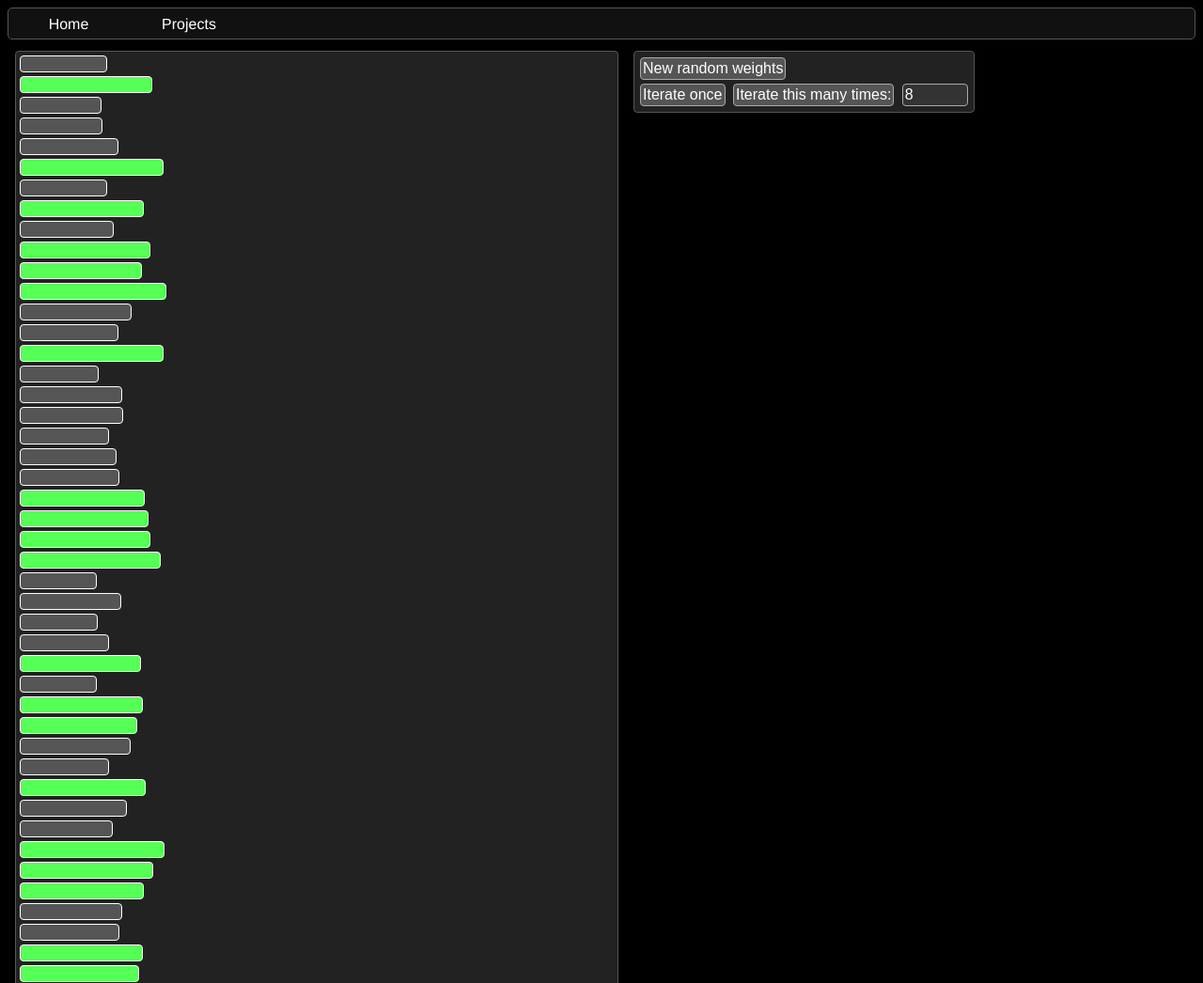
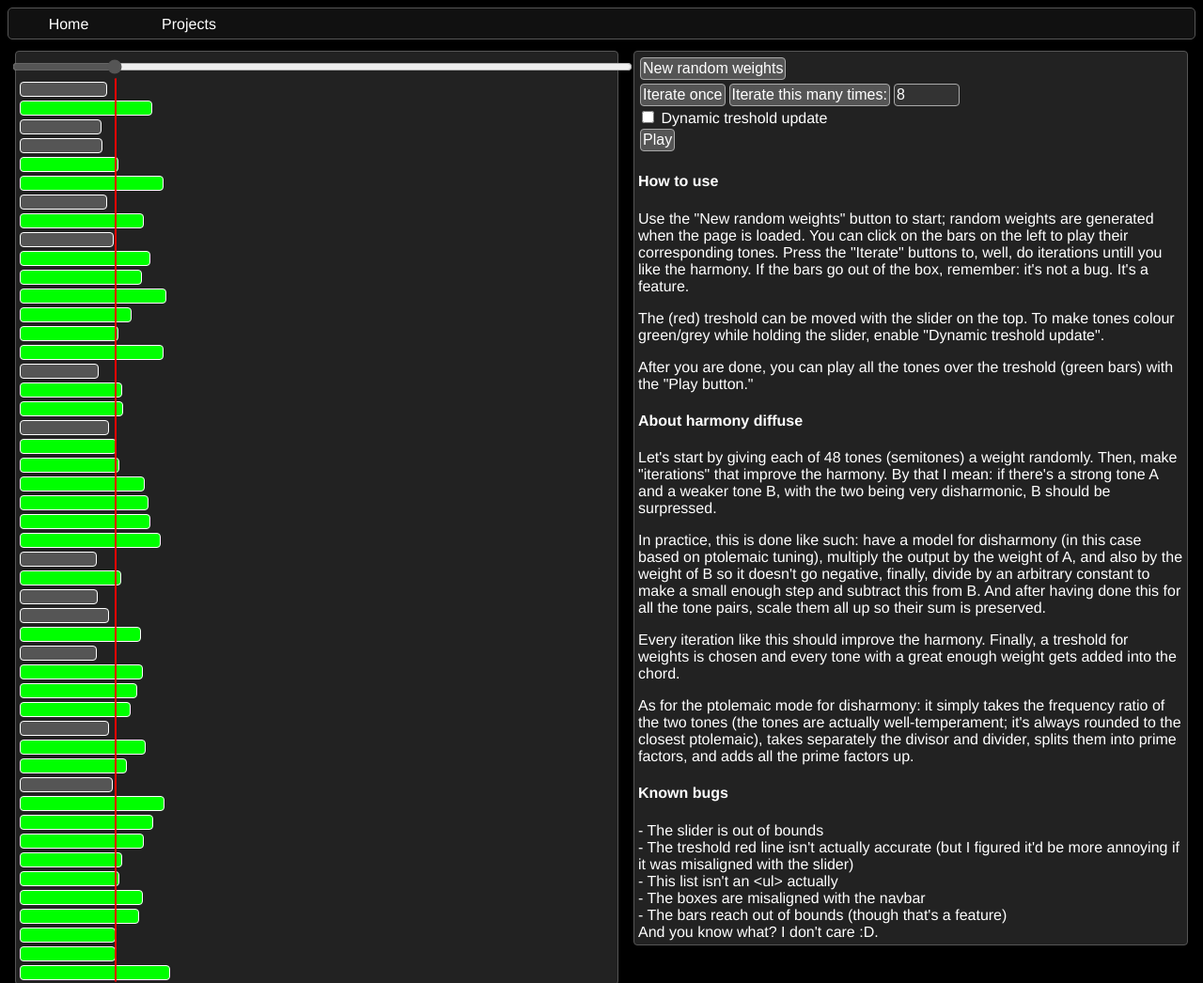
Before and after one commit to silenysakal2/silenysakal2.github.io, a plain HTML site: page projects/music-gen/harmony_diffuse.html in a window 1280 px wide. Shown: the top 1046 px of the page at 94% size. Drawn offline with Linux system fonts and the light colour scheme.

Commit message:
Finished harmony diffuse

```diff
--- a/projects/music-gen/harmony_diffuse.html
+++ b/projects/music-gen/harmony_diffuse.html
@@ -17,11 +17,36 @@
 				background-color: #222;
 			}
 			div.bar {
-				height: 16px;
-				margin-bottom: 4px;
+				height: 14px;
+				margin-top: 4px;
 				border: 1px solid #fff;
 				border-radius: 4px;
 				background-color: #555;
+			}
+			div.bar:hover {
+				background-color: #666;
+			}
+			div.bar:active {
+				background-color: #aaa;
+			}
+			div.tone-accepted {
+				background-color: #0f0;
+			}
+			div.tone-accepted:hover {
+				background-color: #5f5;
+			}
+			div.tone-accepted:active {
+				background-color: #afa;
+			}
+
+			div.treshold {
+				position: absolute;
+				bottom: 1px;
+				width: 3px;
+				height: 960px;
+				border: 2px solid transparent;
+				border-radius: 3px;
+				border-right-color: #f00;
 			}
 
 			button {
@@ -53,10 +78,21 @@
 			input[type=number]:hover {
 				border-color: #fff;
 			}
+
+			input[type=range] {
+				margin: 4px;
+				accent-color: #555;
+			}
+
+			input[type=checkbox] {
+				border: 1px solid #aaa;
+				border-radius: 16px;
+				accent-color: #555;
+			}
 		</style>
 	</head>
 	<body>
-		<nav class="nav">
+		<nav class="nav" style="z-index: 2;">
 			<!--<div class="path">Index</div>-->
 			<div class="pages" id="navbar-pages">Navbar content placeholder (hope it'll load soon)</div>
 		</nav>
@@ -72,19 +108,55 @@
 
 
 
-		<div id="bars" class="block" style="width: 50%;"></div><div class="block">
-			<button onclick="new_random_weights(); display_weights();">New random weights</button><br/>
-			<button onclick="iterate(); display_weights();">Iterate once</button> <button onclick="iterate_multiple(); display_weights();">Iterate this many times:</button> <input id="iteration-count" type="number" min="1" step="1" value="8" />
+		<div id="bars" class="block" style="width: 50%; position: relative;"><div style="margin-left: -8px; margin-right: -20px;"><input id="treshold-input" type="range" min="0" max="8" value="1.25" step="any" onchange="display_treshold(true);" oninput="display_treshold(false);" style="width: 100%; margin-left: 0px;" /></div><div id="treshold" class="treshold"></div></div><div style="width: calc(50% - 52px);" class="block">
+			<button onclick="new_random_weights(); display_weights(); display_treshold(true);">New random weights</button><br/>
+			<button onclick="iterate(); display_weights(); display_treshold(true);">Iterate once</button><button onclick="iterate_multiple(); display_weights(); display_treshold(true);">Iterate this many times:</button><input id="iteration-count" type="number" min="1" step="1" value="8" /><br/>
+			<input id="dynamic-treshold-update" type="checkbox" /> <label for="dynamic-treshold-update">Dynamic treshold update</label><br/>
+			<button onclick="play();">Play</button><br/>
+			<h4>How to use</h4>
+			<p>
+				Use the "New random weights" button to start; random weights are generated when the page is loaded. You can click on the bars on the left to play their corresponding tones. Press the "Iterate" buttons to, well, do iterations untill you like the harmony. If the bars go out of the box, remember: it's not a bug. It's a feature.
+			</p>
+			<p>
+				The (red) treshold can be moved with the slider on the top. To make tones colour green/grey while holding the slider, enable "Dynamic treshold update".
+			</p>
+			<p>
+				After you are done, you can play all the tones over the treshold (green bars) with the "Play button."
+			</p>
+			<h4>About harmony diffuse</h4>
+			<p>
+				Let's start by giving each of 48 tones (semitones) a weight randomly. Then, make "iterations" that improve the harmony. By that I mean: if there's a strong tone A and a weaker tone B, with the two being very disharmonic, B should be surpressed.
+			</p>
+			<p>
+				In practice, this is done like such: have a model for disharmony (in this case based on ptolemaic tuning), multiply the output by the weight of A, and also by the weight of B so it doesn't go negative, finally, divide by an arbitrary constant to make a small enough step and subtract this from B. And after having done this for all the tone pairs, scale them all up so their sum is preserved.
+			</p>
+			<p>
+				Every iteration like this should improve the harmony. Finally, a treshold for weights is chosen and every tone with a great enough weight gets added into the chord.
+			</p>
+			<p>
+				As for the ptolemaic mode for disharmony: it simply takes the frequency ratio of the two tones (the tones are actually well-temperament; it's always rounded to the closest ptolemaic), takes separately the divisor and divider, splits them into prime factors, and adds all the prime factors up.
+			</p>
+			<h4>Known bugs</h4>
+			- The slider is out of bounds<br/>
+			- The treshold red line isn't actually accurate (but I figured it'd be more annoying if it was misaligned with the slider)<br/>
+			- This list isn't an &lt;ul&gt; actually<br/>
+			- The boxes are misaligned with the navbar<br/>
+			- The bars reach out of bounds (though that's a feature)<br/>
+			And you know what? I don't care :D.
 		</div>
 
 
 
+		<script src="https://cdn.jsdelivr.net/npm/soundfont-player/dist/soundfont-player.js"></script> <!-- Sound font -->
 		<script>
 			var bars_div = document.getElementById("bars");
 			var bars_divs = [];
 			for(let i = 0; i < 48; i++) {
 				let new_div = document.createElement("div");
 				new_div.setAttribute("class", "bar");
+				new_div.addEventListener("click", function (e) {
+					play(i);
+				});
 				bars_div.appendChild(new_div);
 				bars_divs.push(new_div);
 			}
@@ -166,24 +238,61 @@
 
 			const MAX_WEIGHT_DISPLAY = 8;
 			function display_weights() {
-				///Making a deep copy of weights (there is no better way D:)
-				let weights2 = Array(48);
 				for(let i = 0; i < 48; i++)
-					weights2[i] = weights[i];
-				weights2.sort();
-				let treshold_i;
-				let sum = 0;
-				for(treshold_i = 47; (sum < 1.5 * 48 / 2) && (treshold_i >= 0); treshold_i--)
-					sum += weights2[treshold_i];
-				let treshold = weights2[treshold_i];
+					bars_divs[i].setAttribute("style", "width:" + String(weights[i] / MAX_WEIGHT_DISPLAY * 100) + "%;");
+			}
+
+
+			function display_treshold(major) {
+				let treshold = document.getElementById("treshold-input").value;
+				document.getElementById("treshold").setAttribute("style", "left:" + String(treshold / MAX_WEIGHT_DISPLAY * 100) + "%;");
+				if(!major)
+					if(!document.getElementById("dynamic-treshold-update").checked)
+						return;
 				for(let i = 0; i < 48; i++) {
-					let clr = "background-color:" + ((weights[i] > treshold) ? "#5f5" : "#555") + ";";
-					bars_divs[i].setAttribute("style", "width:" + String(weights[i] / MAX_WEIGHT_DISPLAY * 100) + "%;" + clr);
+					if(weights[i] > treshold)
+						bars_divs[i].setAttribute("class", "bar tone-accepted");
+					else
+						bars_divs[i].setAttribute("class", "bar");
 				}
 			}
 
+
+			function sleep(ms) {
+				return new Promise(resolve => setTimeout(resolve, ms));
+			}
+
+			var ac, piano_sf;
+			var sound_initialized = false;
+			const tone_names = ['C', 'C#', 'D', 'D#', 'E', 'F', 'F#', 'G', 'G#', 'A', 'A#', 'B'];
+			async function play(tone = -1) {
+				if(!sound_initialized) {
+					ac = new (window.AudioContext || window.webkitAudioContext)();
+					sound_initialized = true;
+					console.log("initialized");
+					Soundfont.instrument(ac, 'acoustic_grand_piano').then(piano => {
+						piano_sf = piano;
+						play(tone);
+					});
+				}
+				else if(tone == -1) {
+					let treshold = document.getElementById("treshold-input").value;
+					for(let i = 0; i < 48; i++)
+						if(weights[i] > treshold) {
+							play(i);
+							await sleep(16);
+						}
+				}
+				else {
+					piano_sf.play(tone_names[tone % 12] + String(Math.floor(tone / 12) + 3));
+				}
+			}
+
+
+
 			new_random_weights();
 			display_weights();
+			display_treshold(true);
 		</script>
 	</body>
 </html>
```
